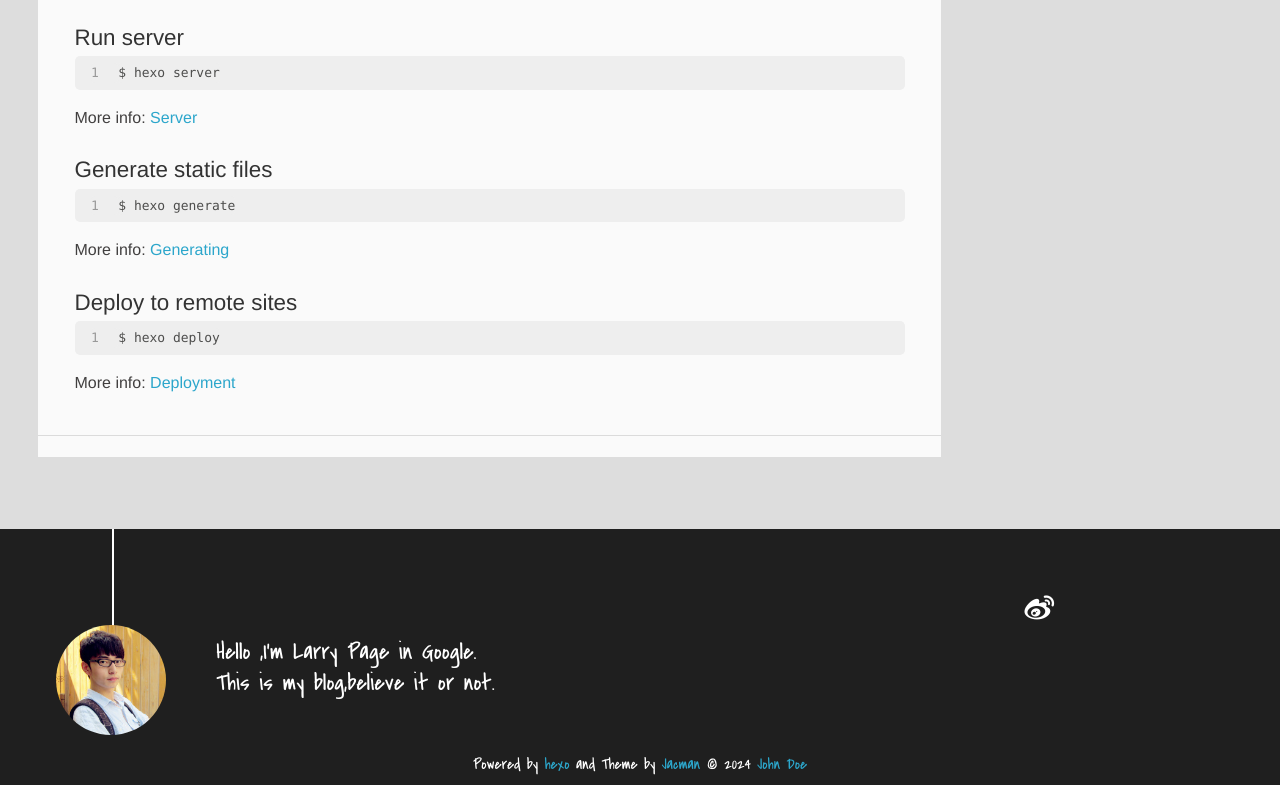
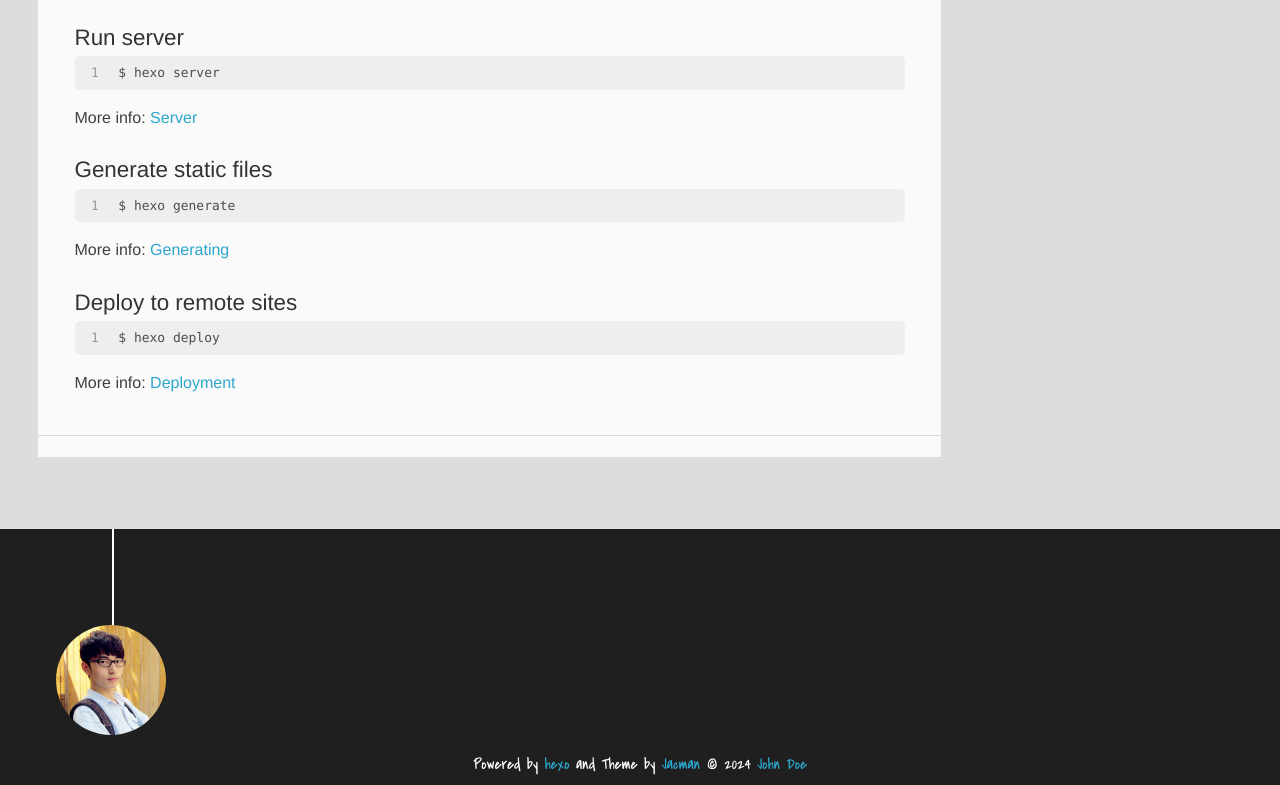
Before and after one commit to fcgggg/wdly, a plain HTML site: page index.html in a window 1280 px wide. Shown: the part 628-1413 px from the top of the page. Drawn offline with Linux system fonts and the light colour scheme; a script that the page names is missing.

Commit message:
Site updated: 2024-08-08 20:43:26

```diff
--- a/index.html
+++ b/index.html
@@ -180,7 +180,7 @@
 
   <div class="weiboshow">
   <p class="asidetitle">Weibo</p>
-    <iframe width="100%" height="119" class="share_self"  frameborder="0" scrolling="no" src="http://widget.weibo.com/weiboshow/index.php?language=&width=0&height=119&fansRow=2&ptype=1&speed=0&skin=9&isTitle=1&noborder=1&isWeibo=0&isFans=0&uid=&verifier=b3593ceb&dpc=1"></iframe>
+    <iframe width="100%" height="119" class="share_self"  frameborder="0" scrolling="no" src="http://widget.weibo.com/weiboshow/index.php?language=&width=0&height=119&fansRow=2&ptype=1&speed=0&skin=9&isTitle=1&noborder=1&isWeibo=0&isFans=0&uid=&verifier=&dpc=1"></iframe>
 </div>
 
 
@@ -195,14 +195,7 @@
 	</div>
 
 
-	<section class="info">
-		<p> Hello ,I&#39;m Larry Page in Google. <br/>
-			This is my blog,believe it or not.</p>
-	</section>
-
 	<div class="social-font" class="clearfix">
-
-		<a href="http://weibo.com/2176287895" target="_blank" class="icon-weibo" title="微博"></a>
 
 
 
```
Also changed, not shown: 2024/08/08/hello-world/index.html (+1 -8 lines), archives/2024/08/index.html (+0 -7 lines), archives/2024/index.html (+0 -7 lines), archives/index.html (+0 -7 lines).
